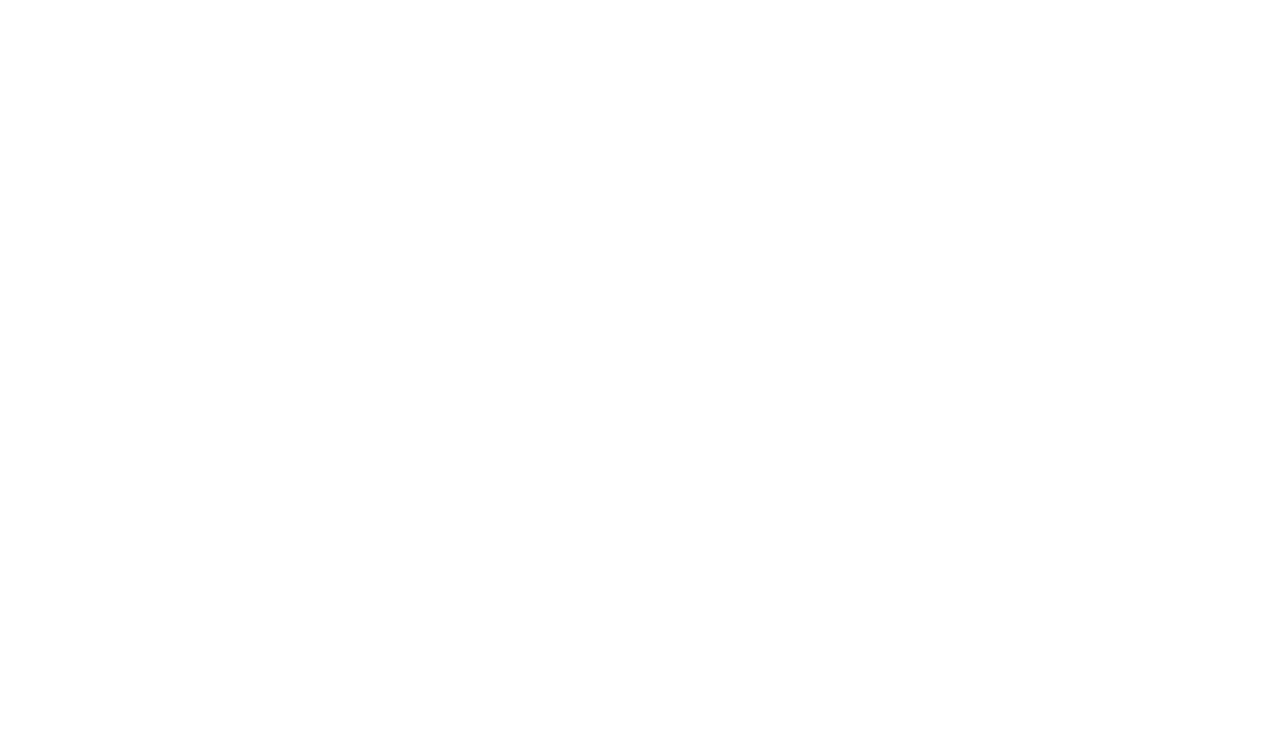
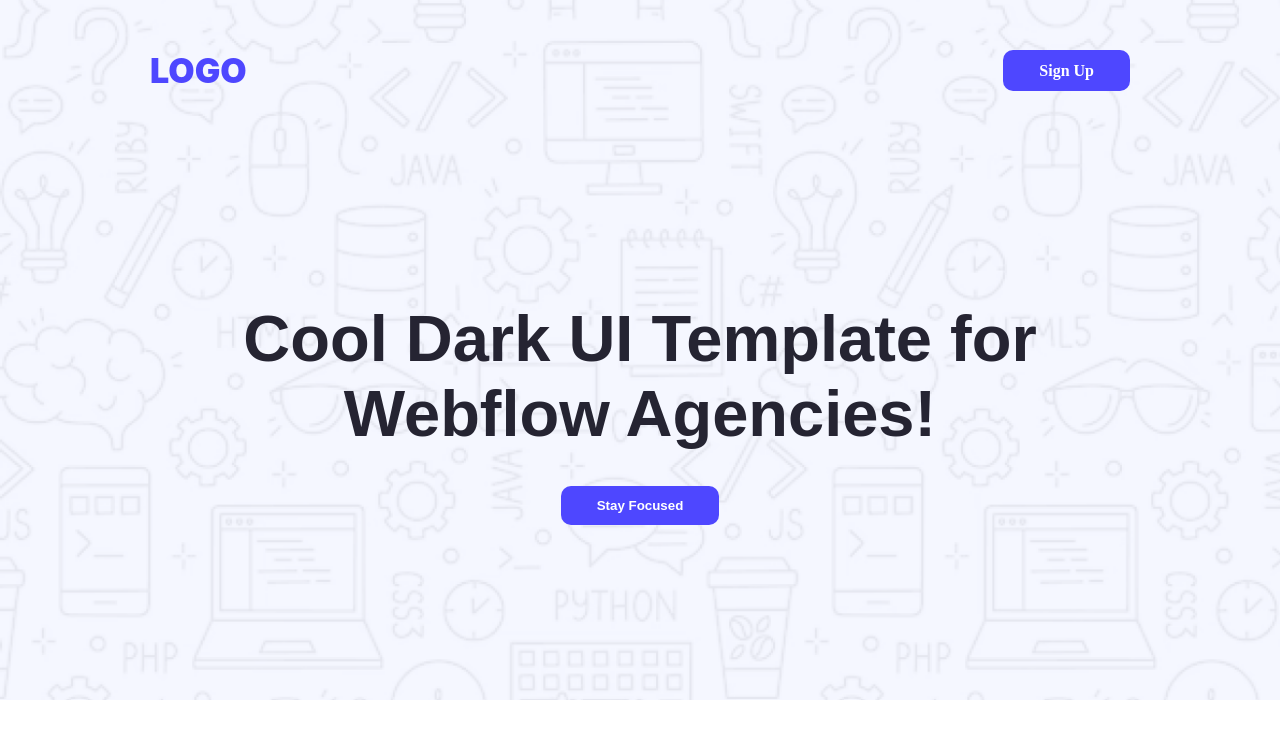
Before and after one commit to Asif-Orbit/website-landing-page-assignment, a plain HTML site: page index.html in a window 1280 px wide. Drawn offline with Linux system fonts and the light colour scheme.

Commit message:
add logo, signup button and banner section

```diff
--- a/index.html
+++ b/index.html
@@ -1,13 +1,26 @@
 <!DOCTYPE html>
 <html lang="en">
+
 <head>
     <meta charset="UTF-8">
     <meta name="viewport" content="width=device-width, initial-scale=1.0">
     <title>Webflow Agencies</title>
     <link rel="stylesheet" href="style.css">
 </head>
+
 <body>
-    <header>
+    <header class="header">
+        <nav>
+            <ul>
+                <li class="logo inter-font">LOGO</li>
+                <li><a href="#">Sign Up</a></li>
+            </ul>
+
+        </nav>
+        <div class="banner raleway-font text-center">
+            <h1 class="banner-title">Cool Dark UI Template for <br> Webflow Agencies!</h1>
+            <button class="primary-btn">Stay Focused</button>
+        </div>
 
     </header>
     <main>
@@ -18,4 +31,5 @@
     </footer>
 
 </body>
+
 </html>
--- a/style.css
+++ b/style.css
@@ -0,0 +1,93 @@
+* {
+    margin: 0;
+    padding: 0;
+    box-sizing: border-box;
+}
+
+/* Google font style */
+.inter-font {
+    font-family: "Inter", sans-serif;
+    font-optical-sizing: auto;
+    font-style: normal;
+}
+
+.raleway-font {
+    font-family: "Raleway", sans-serif;
+    font-optical-sizing: auto;
+    font-style: normal;
+}
+
+/* shared style */
+.primary-btn {
+    padding: 12px 36px;
+    font-weight: bold;
+    border-radius: 10px;
+    color: #FFFFFF;
+    background-color: #4E47FF;
+    border: none;
+}
+
+.primary-btn:hover {
+    color: black;
+    background-color: #ffb300;
+}
+
+.text-center {
+    align-items: center;
+    text-align: center;
+}
+
+
+
+
+/* navbar style */
+.header {
+    max-width: 1440px;
+    height: 700px;
+    margin: 0 auto;
+    background-image: url(Assets/Hero-bg.png);
+    background-repeat: no-repeat;
+    background-size: cover;
+
+}
+
+header nav ul {
+    display: flex;
+    justify-content: space-between;
+    padding: 50px 150px;
+    align-items: center;
+}
+
+.header nav ul li {
+    list-style: none;
+}
+
+.header nav ul li a {
+    text-decoration: none;
+    color: #FFFFFF;
+    font-weight: bold;
+    padding: 12px 36px;
+    border-radius: 10px;
+    background-color: #4E47FF;
+}
+
+.header nav ul li a:hover {
+    background-color: #00f7ff;
+    color: black;
+}
+
+.logo {
+    font-size: 34px;
+    font-weight: 900;
+    color: #4E47FF;
+}
+
+/* banner section style */
+
+.banner-title {
+    font-size: 65px;
+    font-weight: bold;
+    color: #252432;
+    margin-top: 160px;
+    margin-bottom: 35px;
+}
```
